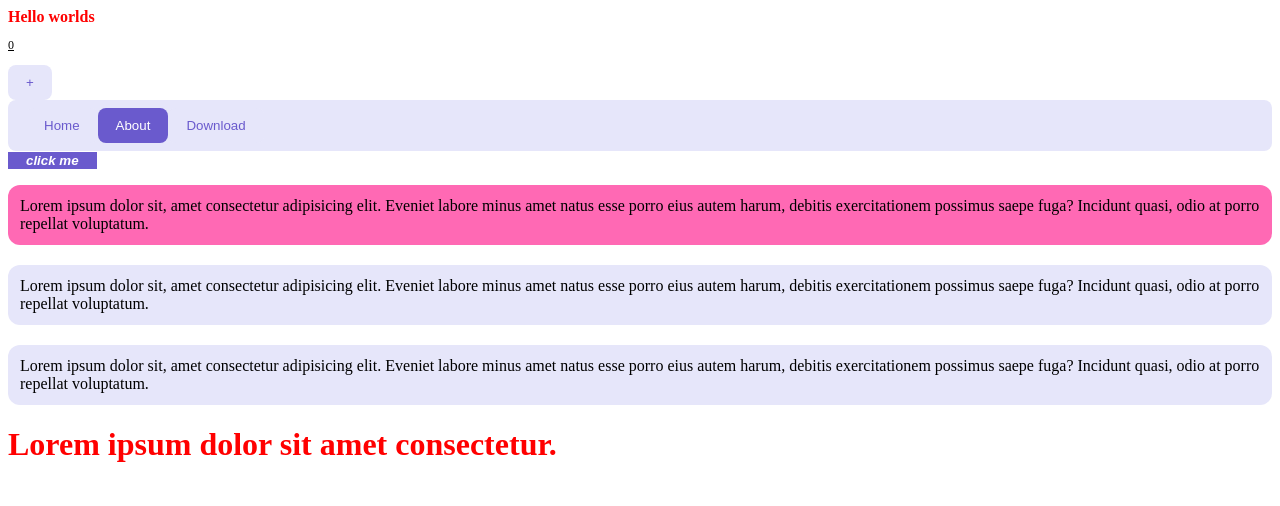
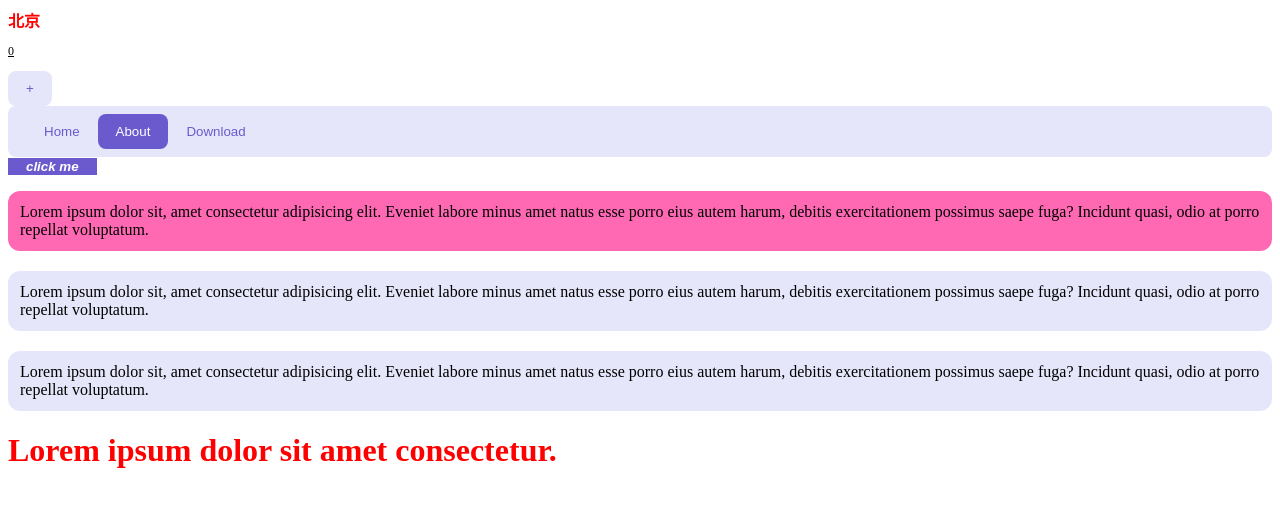
Before and after one commit to xlx-tutorials/react-tutorials, a React (Create React App) app: page / in a window 1280 px wide. Shown: the top 506 px of the page. Built offline with nearby package versions, Linux system fonts and the light colour scheme.

Commit message:
build: add env

```diff
--- a/src/App.js
+++ b/src/App.js
@@ -7,6 +7,7 @@ import './scss/index.scss'
 import { List, ListItem } from './components/List'
 // import { css } from '@emotion/css'
 import { css } from '@emotion/react'
+import { TITLE } from './constants/config'
 
 export const buttonStyle = {
   color: 'slateblue',
@@ -53,7 +54,7 @@ function App() {
   return (
     <div className='App'>
       <div className='Heading' css={HeadingCSS}>
-        Hello worlds
+        {TITLE}
       </div>
 
       <p
--- /dev/null
+++ b/src/constants/config.js
@@ -0,0 +1 @@
+export const TITLE = process.env.REACT_APP_TITLE ?? '北京'
```
